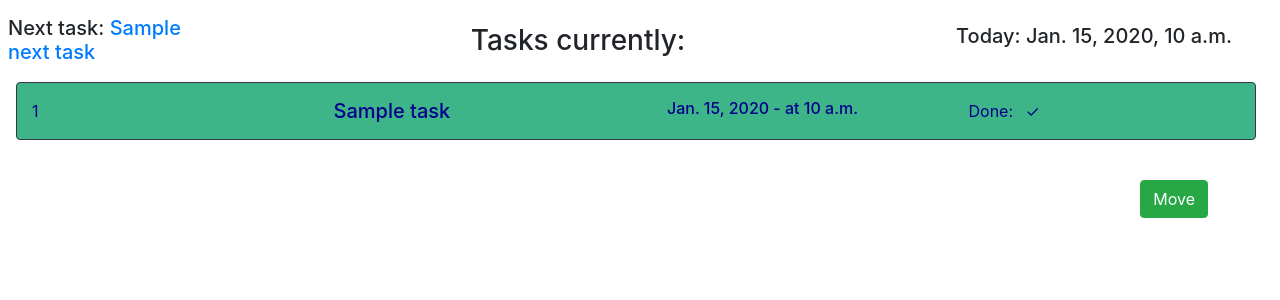
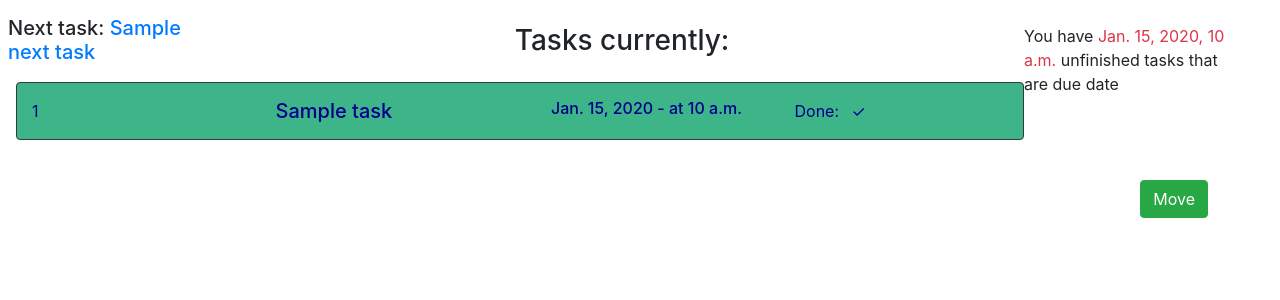
Before and after one commit to anton-mirazchiyski/TodoApp, a Django app: template todo_app/tasks/templates/tasks/tasks-catalogue.html in a window 1280 px wide. Shown: the part 139-439 px from the top of the page. Run offline with Django 4.2, Linux system fonts and the light colour scheme; tables that the repository leaves empty hold one stand-in row (values such as "Sample post"); the template is opened without the code that fills it: values that come from a table or form of the project are taken from there, most other values are stand-ins (such as "Sample title", 1, 10 or a date in 2020).

Commit message:
Add feature

```diff
--- a/todo_app/tasks/templates/tasks/tasks-catalogue.html
+++ b/todo_app/tasks/templates/tasks/tasks-catalogue.html
@@ -21,12 +21,24 @@
             </div>
         {% endif %}
 
-        <div class="float-right mt-2 mr-5">
-            <h5>Today: {{ current_date }}</h5>
-        </div>
+        {% if not number_of_due_date_tasks %}
+            <div class="float-right mt-2 mr-5 text-wrap" style="width: 13rem">
+                You have no unfinished tasks that are due date
+            </div>
+        {% else %}
+            <div class="float-right mt-2 mr-5 text-wrap" style="width: 13rem">
+                {% if number_of_due_date_tasks == 1 %}
+                    You have <span class="text-danger">{{ number_of_due_date_tasks }}</span>
+                    unfinished task that is due date
+                {% else %}
+                    You have <span class="text-danger">{{ number_of_due_date_tasks }}</span>
+                    unfinished tasks that are due date
+                {% endif %}
+            </div>
+        {% endif %}
 
-        <div class="d-flex justify-content-center mb-2 pr-5">
-            <h3 class="ml-5 p-2 rounded">Tasks currently:</h3>
+        <div class="d-flex justify-content-center mb-2 pr-1">
+            <h3 class="ml-4 p-2 rounded">Tasks currently:</h3>
         </div>
 
         {% for task in tasks %}
```
Also changed, not shown: todo_app/tasks/views.py (+3 -4 lines), utils/tasks_utils.py (+10 -0 lines).
